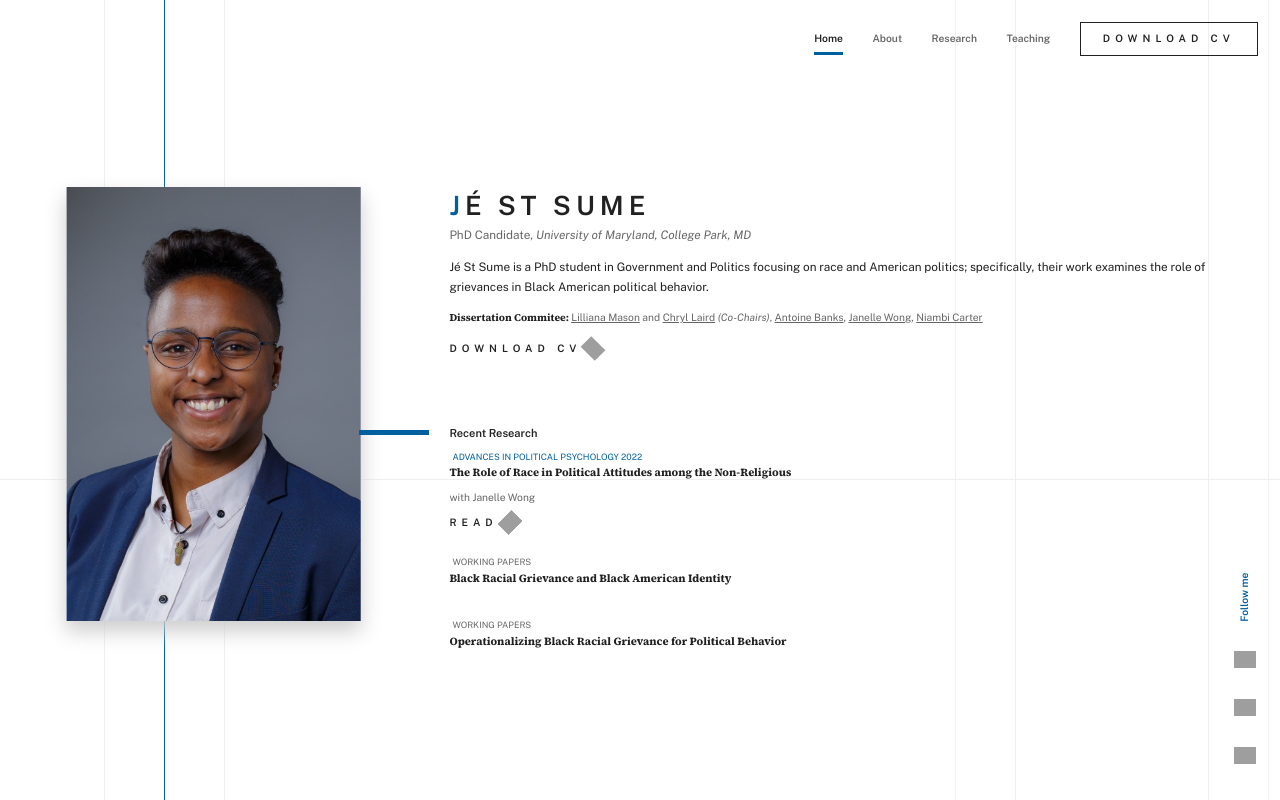
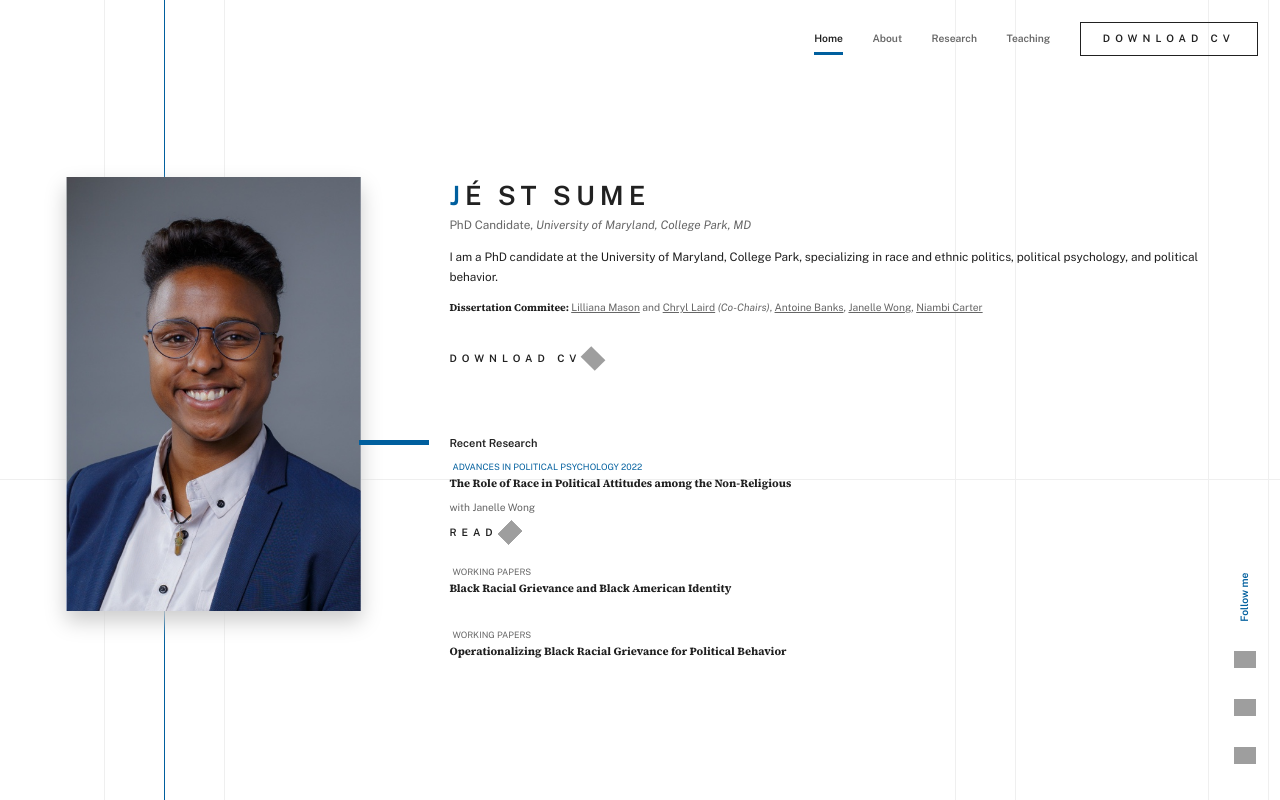
Before and after one commit to alecherryy/jenn-folio, a React (Create React App) app: page / in a window 1280 px wide. Built offline with nearby package versions, Linux system fonts and the light colour scheme; grey boxes are pictures that could not be loaded.

Commit message:
update content

```diff
--- a/src/components/pages/Home/Home.tsx
+++ b/src/components/pages/Home/Home.tsx
@@ -27,7 +27,7 @@ export const Home = () => {
                   {HOME.intro}
                 </p>
                 <Committee />
-                <DownloadCV />
+                <DownloadCV modifierClasses='u-mt-3' />
               </Title>
             </div>
             <PapersGrid decorated cols={3} title={HOME.publications} content={HOME.publicationsList} />
--- a/src/wording/home.ts
+++ b/src/wording/home.ts
@@ -1,10 +1,10 @@
 export const HOME = {
   role: `PhD Candidate`,
   college: `University of Maryland, College Park, MD`,
-  intro: `Jé St Sume is a PhD student in Government and Politics focusing on race and American politics; specifically, their work examines the role of grievances in Black American political behavior. `,
+  intro: `I am a PhD candidate at the University of Maryland, College Park, specializing in race and ethnic politics, political psychology, and political behavior.`,
   publications: `Recent Research`,
   publicationsList: [{
-    date: ' Advances in Political Psychology 2022',
+    date: 'Advances in Political Psychology 2022',
     title: 'The Role of Race in Political Attitudes among the Non-Religious',
     subtitle: 'with Janelle Wong',
     path: 'https://onlinelibrary.wiley.com/doi/10.1111/pops.12849',
@@ -17,6 +17,5 @@ export const HOME = {
   {
     date: 'Working Papers',
     title: 'Operationalizing Black Racial Grievance for Political Behavior',
-  }
-  ]
+  }]
 }
```
